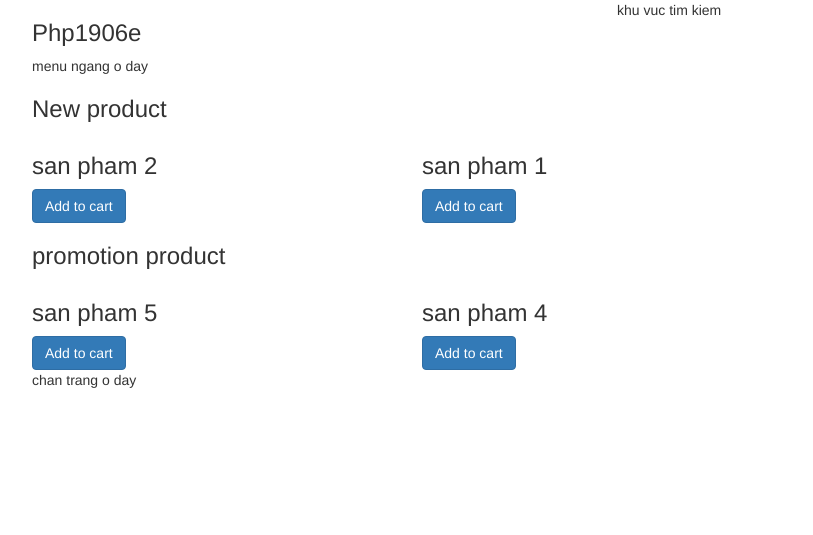
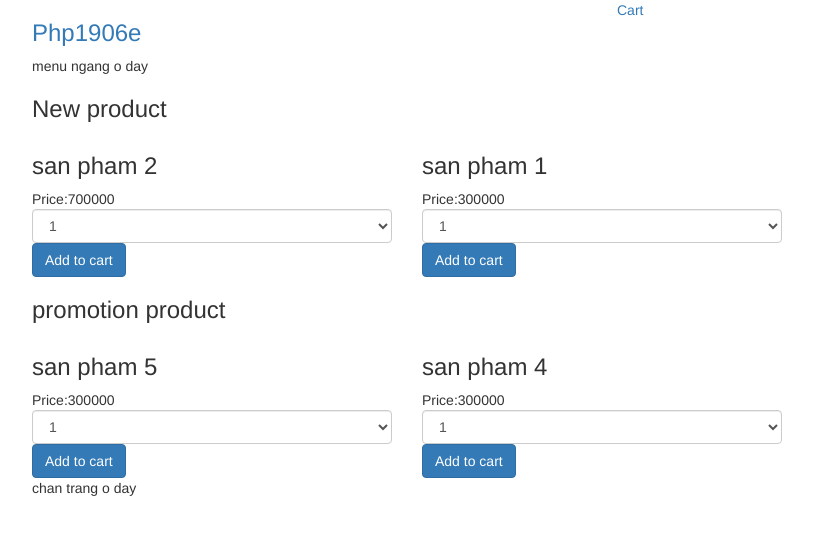
Before and after one commit to cuongnd/thuc_hanh_buoi_5, a Laravel app: page / in a window 1280 px wide. Shown: the top 535 px of the page, without its empty margins (38-851 px from the left). Run offline with Laravel 8, Linux system fonts and the light colour scheme; data comes from the database, SQL or seed files in the repository; data that the repository does not hold is empty; some libraries are stand-ins or nearby versions.

Commit message:
update composer

```diff
--- a/ecommerce1/app/Http/Controllers/PageController.php
+++ b/ecommerce1/app/Http/Controllers/PageController.php
@@ -49,9 +49,9 @@ class PageController extends Controller
     }
     public function getIndexPage()
     {
-    	$new_product = Product::where('new',1)->select('id','name','slug_name','image_product','unit_price','promotion_price','new')->limit(5)->orderBy('id','desc')->get();
+    	$new_product = Product::where('new',1)->select('id','name','slug_name','price','image_product','unit_price','promotion_price','new')->limit(5)->orderBy('id','desc')->get();
 
-        $sale_product = Product::where('promotion_price','>',0)->select('id','name','slug_name','image_product','unit_price','promotion_price','new')->limit(5)->orderBy('id','desc')->get();
+        $sale_product = Product::where('promotion_price','>',0)->select('id','name','slug_name','price','image_product','unit_price','promotion_price','new')->limit(5)->orderBy('id','desc')->get();
 
     	return view('page.index',compact('new_product','sale_product'));
     }
--- a/ecommerce1/resources/views/layout/master.blade.php
+++ b/ecommerce1/resources/views/layout/master.blade.php
@@ -29,6 +29,7 @@
 
 
 
+
     <script src="{{url('/')}}/frontend_asset/ckeditor/ckeditor.js"></script>
 
 
@@ -36,10 +37,10 @@
     <div class="container">
         <div class="row">
             <div class="col-md-6">
-                <div class="logo"><h3>Php1906e</h3></div>
+                <div class="logo"><h3><a href="{{url('/')}}">Php1906e</a></h3></div>
             </div>
             <div class="col-md-6">
-                khu vuc tim kiem
+                <a href="{{url('/')}}/gio-hang">Cart</a>
             </div>
         </div>
         <div class="row">
--- a/ecommerce1/resources/views/page/index.blade.php
+++ b/ecommerce1/resources/views/page/index.blade.php
@@ -1,12 +1,22 @@
 @extends('layout.master')
 @section('content')
+
     <h3>New product</h3>
     <div class="row">
         @foreach($new_product as $product)
             <div class="col-md-4">
                 <div class="product">
                     <h3>{{$product->name}}</h3>
-                    <button data-product_id="{{$product->id}}" class="btn btn-primary btn-add-cart">Add to cart</button>
+                    Price:{{$product->price}}
+                    <div class="wrapper-content-add-to-cart">
+                        <select class="form-control pull-left"  name="quality">
+                            <?php for($i=1;$i<=10;$i++){ ?>
+                            <option value="<?php echo $i ?>"><?php echo $i ?></option>
+                            <?php } ?>
+                        </select>
+                        <button data-product_id="{{$product->id}}" class="btn btn-primary btn-add-cart pull-left">Add to cart</button>
+                    </div>
+
                 </div>
             </div>
         @endforeach
@@ -17,7 +27,15 @@
             <div class="col-md-4">
                 <div class="product">
                     <h3>{{$product->name}}</h3>
-                    <button data-product_id="{{$product->id}}" class="btn btn-primary btn-add-cart">Add to cart</button>
+                    Price:{{$product->price}}
+                    <div class="wrapper-content-add-to-cart">
+                        <select class="form-control pull-left"  name="quality">
+                            <?php for($i=1;$i<=10;$i++){ ?>
+                            <option value="<?php echo $i ?>"><?php echo $i ?></option>
+                            <?php } ?>
+                        </select>
+                        <button data-product_id="{{$product->id}}" class="btn btn-primary btn-add-cart pull-left">Add to cart</button>
+                    </div>
                 </div>
             </div>
         @endforeach
@@ -25,10 +43,13 @@
     <script type="text/javascript">
         jQuery(document).ready(function ($) {
             $('.btn-add-cart').click(function (e) {
+                var $wrapper_content_cart=$(this).closest('.wrapper-content-add-to-cart');
+                var quality=$wrapper_content_cart.find('select[name="quality"]').val();
                 var product_id=$(this).data("product_id");
                 var data_post={
                     "_token": "{{ csrf_token() }}",
                     "product_id":product_id,
+                    "quality":quality,
 
                 };
                 $.ajax({
@@ -41,9 +62,11 @@
                     {
 
                     },
-                    success: function(data)
+                    success: function(response)
                     {
-                        console.log("data",data);
+                        if(response.result==="success"){
+                            alert('da them thanh cong');
+                        }
                     }
                 });
             });
--- a/ecommerce1/routes/web.php
+++ b/ecommerce1/routes/web.php
@@ -17,6 +17,7 @@ Route::get('/admin/news', function () {
 Route::group(['prefix' => 'ajax'], function () {
     Route::post('add-to-cart', 'AjaxController@postAjaxAddtoCart');
 });
+Route::get('gio-hang', ['as' => 'giohang', 'uses' => 'PageController@getShowCart']);
 //show form insert data
 Route::get('/admin/news/item', function () {
     return view('admin.news.item');
```
Also changed, not shown: ecommerce1/app/Http/Controllers/AjaxController.php (+34 -2 lines), ecommerce1/resources/views/page/cart.blade.php (added, +60 -0 lines).
